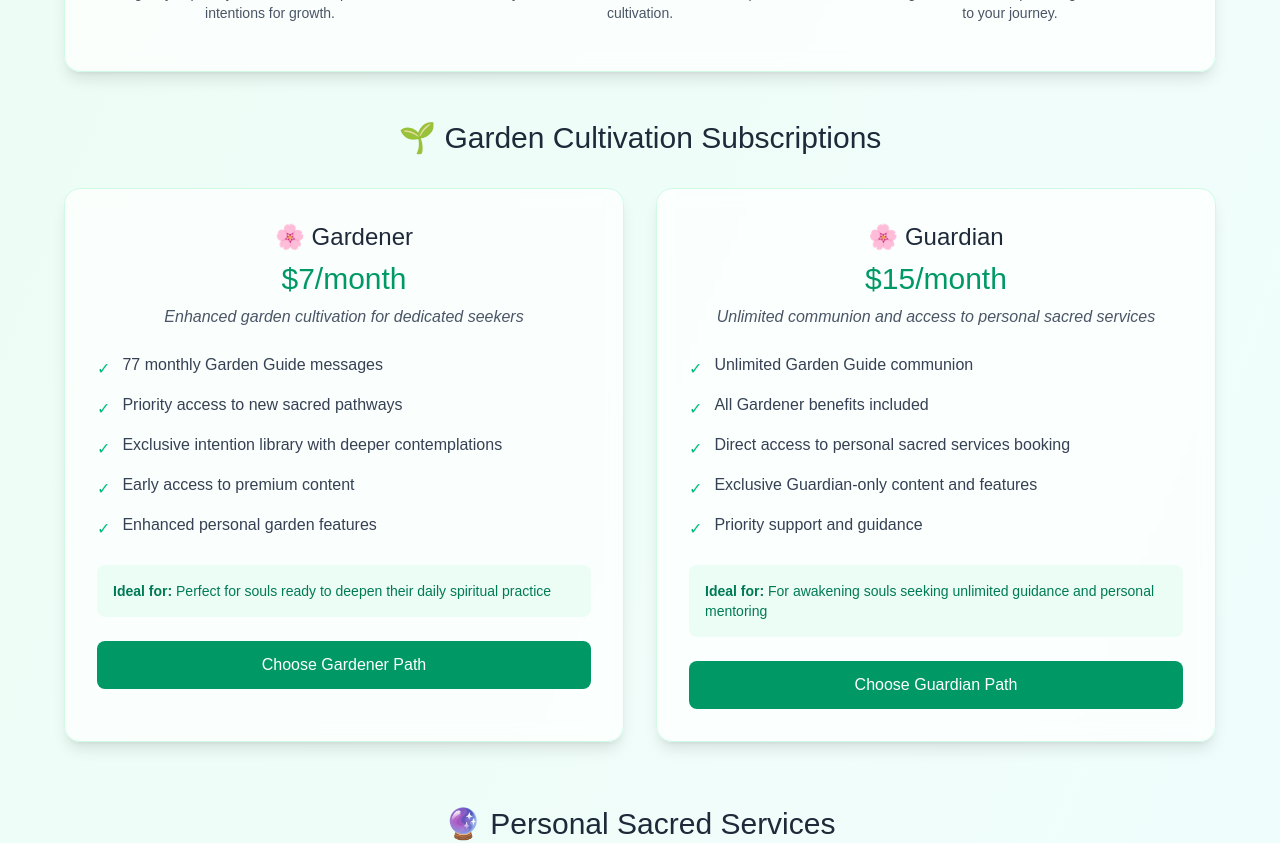
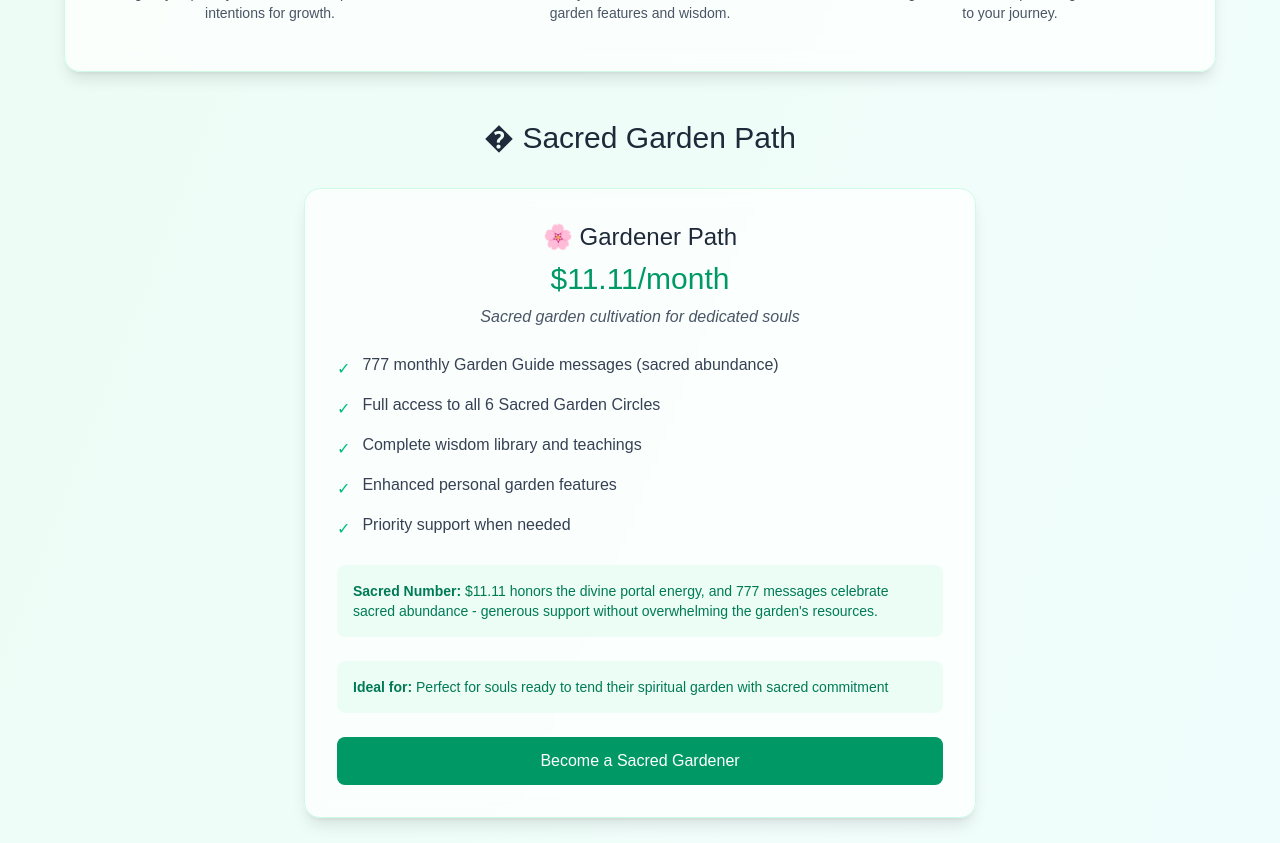
Before and after one commit to nest9tx/gentlegarden, a Next.js app: page /garden/services in a window 1280 px wide. Shown: the part 480-1323 px from the top of the page. Built offline with nearby package versions, Linux system fonts and the light colour scheme.

Commit message:
🌀 update to align with 1 tier system 🌀

```diff
--- a/src/app/garden-guide/page.tsx
+++ b/src/app/garden-guide/page.tsx
@@ -383,36 +383,40 @@ Consider joining as a Gardener ($7/month) for 77 monthly messages, or as a Guard
             <div className="text-2xl">🤖</div>
             <h1 className="text-white text-lg font-light">Garden Guide</h1>
             <div className="text-purple-300 text-xs mt-1">
-              {subscriptionTier === 'guardian' ? (
-                <span className="text-yellow-300 font-medium">✨ Unlimited sacred communion ✨</span>
-              ) : subscriptionTier === 'gardener' ? (
+              {subscriptionTier === 'gardener' ? (
                 <div>
-                  <span>{messageCount}/77 monthly messages used</span>
+                  <span className="text-green-300 font-medium">🌿 Sacred Gardener</span>
+                  <div className="mt-1">
+                    <span>{messageCount}/777 monthly messages used</span>
                     <div className="w-20 h-1 bg-purple-700 rounded-full mx-auto mt-1">
                       <div
-                      className="h-full bg-gradient-to-r from-purple-400 to-indigo-400 rounded-full transition-all duration-300"
-                      style={{ width: `${Math.min((messageCount / 77) * 100, 100)}%` }}
+                        className="h-full bg-gradient-to-r from-green-400 to-emerald-400 rounded-full transition-all duration-300"
+                        style={{ width: `${Math.min((messageCount / 777) * 100, 100)}%` }}
                       />
+                    </div>
                   </div>
                 </div>
               ) : (
                 <div>
+                  <span className="text-yellow-300 font-medium">🌱 Gentle Seeker</span>
+                  <div className="mt-1">
                     <span>{dailyMessageCount}/3 daily messages used</span>
                     <div className="w-16 h-1 bg-purple-700 rounded-full mx-auto mt-1">
                       <div
-                      className="h-full bg-gradient-to-r from-purple-400 to-indigo-400 rounded-full transition-all duration-300"
+                        className="h-full bg-gradient-to-r from-yellow-400 to-orange-400 rounded-full transition-all duration-300"
                         style={{ width: `${Math.min((dailyMessageCount / 3) * 100, 100)}%` }}
                       />
                     </div>
                   </div>
+                </div>
               )}
             </div>
-            <div className="text-purple-400 text-xs capitalize">
-              {subscriptionTier} tier
+            <div className="text-purple-400 text-xs">
+              Sacred communion available
             </div>
           </div>
           <div className="w-24 text-right">
-            {subscriptionTier !== 'guardian' && (
+            {subscriptionTier !== 'gardener' && (
               <Link
                 href="/garden/services"
                 className="text-xs text-purple-300 hover:text-yellow-300 transition-colors border border-purple-400 hover:border-yellow-300 px-3 py-1 rounded-full"
--- a/src/app/garden/page.tsx
+++ b/src/app/garden/page.tsx
@@ -170,12 +170,9 @@ export default function GardenDashboard() {
             <div className="flex justify-center items-center space-x-6 mb-2">
               <p className="text-purple-200 text-lg">
                 Day {journeyDays} of your awakening journey
-              </p>
-              <div className="text-sm px-3 py-1 rounded-full bg-gradient-to-r from-purple-500/30 to-indigo-500/30 text-purple-100 border border-purple-400/40">
-                {subscriptionTier === 'guardian' ? '🌳 Guardian Path' :
-                 subscriptionTier === 'gardener' ? '🌿 Gardener Journey' :
-                 '🌱 Seeker Beginning'}
-              </div>
+              </p>            <div className="text-sm px-3 py-1 rounded-full bg-gradient-to-r from-purple-500/30 to-indigo-500/30 text-purple-100 border border-purple-400/40">
+              {subscriptionTier === 'gardener' ? '� Sacred Gardener' : '� Gentle Seeker'}
+            </div>
             </div>
 
             {/* Gentle tier encouragement */}
@@ -183,7 +180,7 @@ export default function GardenDashboard() {
               <p className="text-purple-300 text-sm mt-2">
                 Your garden can bloom even brighter - explore our{' '}
                 <Link href="/garden/services" className="underline hover:text-purple-200">
-                  Sacred Services
+                  Sacred Gardener Path
                 </Link>
               </p>
             )}
@@ -266,24 +263,20 @@ export default function GardenDashboard() {
 
                 {/* Tier-specific benefits preview */}
                 <div className="space-y-1 mb-4">
-                  {subscriptionTier === 'guardian' ? (
+                  {subscriptionTier === 'gardener' ? (
                     <>
-                      <div className="text-xs text-green-300">✨ Unlimited AI guidance</div>
-                      <div className="text-xs text-green-300">🎯 Priority support access</div>
-                      <div className="text-xs text-green-300">🔮 Exclusive content library</div>
-                    </>
-                  ) : subscriptionTier === 'gardener' ? (
-                    <>
-                      <div className="text-xs text-blue-300">🌙 77 monthly messages ({messageUsage.monthly}/77 used)</div>
-                      <div className="text-xs text-blue-300">📚 Advanced wisdom access</div>
-                      <div className="text-xs text-blue-300">🌸 Community features</div>
+                      <div className="text-xs text-green-300">🌙 777 monthly messages ({messageUsage.monthly}/777 used)</div>
+                      <div className="text-xs text-green-300">📚 Complete wisdom access</div>
+                      <div className="text-xs text-green-300">� All Sacred Circle features</div>
                     </>
                   ) : (
                     <>
                       <div className="text-xs text-yellow-300">☀️ 3 daily messages ({messageUsage.daily}/3 used)</div>
                       <div className="text-xs text-yellow-300">🌱 Foundation practices</div>
                       <div className="text-xs text-purple-300 mt-2">
-                        <span className="underline">Upgrade for expanded access</span>
+                        <Link href="/garden/services" className="underline hover:text-purple-200">
+                          <span>Become a Sacred Gardener</span>
+                        </Link>
                       </div>
                     </>
                   )}
--- a/src/app/garden/personal/page.tsx
+++ b/src/app/garden/personal/page.tsx
@@ -56,8 +56,8 @@ export default function PersonalGarden() {
   const [isLoading, setIsLoading] = useState(true);
   const [gardenData, setGardenData] = useState<PersonalGardenData | null>(null);
   // Demo data - will be replaced with real user data when Supabase integration is fixed
-  const [subscriptionTier] = useState<string>('gardener'); // Demo: Set to 'seeker', 'gardener', or 'guardian' to test
-  const [messageUsage] = useState({ daily: 2, monthly: 23 }); // Demo usage stats
+  const [subscriptionTier] = useState<string>('gardener'); // Demo: Set to 'seeker' or 'gardener' to test
+  const [messageUsage] = useState({ daily: 2, monthly: 156 }); // Demo usage stats
   const [newIntention, setNewIntention] = useState('');
   const [isEditingIntention, setIsEditingIntention] = useState(false);
   const [newReflection, setNewReflection] = useState('');
@@ -271,37 +271,30 @@ export default function PersonalGarden() {
                 {/* Current Tier Status */}
                 <div className="bg-white/5 rounded-xl p-4">
                   <div className="flex items-center justify-between mb-3">
-                    <h3 className="text-purple-100 font-medium">Current Tier</h3>
-                    <div className="text-2xl">
-                      {subscriptionTier === 'guardian' ? '🌳' :
-                       subscriptionTier === 'gardener' ? '🌿' : '🌱'}
+                    <h3 className="text-purple-100 font-medium">Current Tier</h3>                  <div className="text-2xl">
+                    {subscriptionTier === 'gardener' ? '🌿' : '🌱'}
                   </div>
                 </div>
                 <div className="text-lg text-white mb-2 capitalize">
-                    {subscriptionTier === 'guardian' ? 'Guardian Path' :
-                     subscriptionTier === 'gardener' ? 'Gardener Journey' : 'Seeker Beginning'}
+                  {subscriptionTier === 'gardener' ? 'Sacred Gardener' : 'Gentle Seeker'}
                 </div>
 
                 {/* Usage Stats */}
-                  {subscriptionTier === 'guardian' ? (
+                {subscriptionTier === 'gardener' ? (
                   <div className="text-xs text-green-300 space-y-1">
-                      <div>✨ Unlimited AI guidance</div>
-                      <div>📚 All wisdom teachings</div>
-                      <div>🎯 Priority service access</div>
-                    </div>
-                  ) : subscriptionTier === 'gardener' ? (
-                    <div className="text-xs text-blue-300 space-y-1">
-                      <div>🌙 {messageUsage.monthly}/77 monthly messages</div>
-                      <div>📜 {9} wisdom teachings</div>
-                      <div>🌸 Enhanced features</div>
+                    <div>🌙 {messageUsage.monthly}/777 monthly messages</div>
+                    <div>� Complete access to all garden features</div>
+                    <div>� Full wisdom library</div>
+                    <div>� Priority support access</div>
                   </div>
                 ) : (
                   <div className="text-xs text-yellow-300 space-y-1">
                     <div>☀️ {messageUsage.daily}/3 daily messages</div>
-                      <div>📜 {4} foundation teachings</div>
+                    <div>🌱 Foundation practices access</div>
+                    <div>🌸 Sacred Circle participation</div>
                     <div className="text-purple-300 mt-2">
                       <Link href="/garden/services" className="underline hover:text-purple-200">
-                          Upgrade your garden →
+                        Become a Sacred Gardener →
                       </Link>
                     </div>
                   </div>
@@ -322,11 +315,11 @@ export default function PersonalGarden() {
                       href="/wisdom"
                       className="block text-xs text-purple-300 hover:text-purple-200 p-2 bg-white/5 rounded-lg transition-all"
                     >
-                      📜 Wisdom Grove ({subscriptionTier === 'guardian' ? '13' : subscriptionTier === 'gardener' ? '9' : '4'} teachings)
+                      📜 Wisdom Grove ({subscriptionTier === 'gardener' ? 'Complete' : 'Foundation'} teachings)
                     </Link>
-                    {(subscriptionTier === 'gardener' || subscriptionTier === 'guardian') && (
-                      <div className="text-xs text-blue-300 p-2 bg-blue-500/10 rounded-lg">
-                        🎯 Enhanced spiritual tools
+                    {subscriptionTier === 'gardener' && (
+                      <div className="text-xs text-green-300 p-2 bg-green-500/10 rounded-lg">
+                        � Sacred Gardener - Full access to all features
                       </div>
                     )}
                   </div>
@@ -380,27 +373,8 @@ export default function PersonalGarden() {
                           onClick={() => window.open('https://buy.stripe.com/4gMfZh4Zc0z60eW0HXfIs00', '_blank')}
                           className="w-full text-left p-2 bg-green-500/10 hover:bg-green-500/20 rounded-lg transition-all border border-green-500/20"
                         >
-                          <div className="text-green-300 font-medium">🌿 Gardener Path - $7/month</div>
-                          <div className="text-green-400 text-xs">77 monthly messages + advanced teachings</div>
-                        </button>
-                        <button
-                          onClick={() => window.open('https://buy.stripe.com/cNifZhdvI1Dae5M62hfIs01', '_blank')}
-                          className="w-full text-left p-2 bg-yellow-500/10 hover:bg-yellow-500/20 rounded-lg transition-all border border-yellow-500/20 mt-1"
-                        >
-                          <div className="text-yellow-300 font-medium">🌳 Guardian Path - $15/month</div>
-                          <div className="text-yellow-400 text-xs">Unlimited access + exclusive content</div>
-                        </button>
-                      </div>
-                    )}
-
-                    {subscriptionTier === 'gardener' && (
-                      <div className="mt-3 pt-3 border-t border-purple-400/20">
-                        <button
-                          onClick={() => window.open('https://buy.stripe.com/cNifZhdvI1Dae5M62hfIs01', '_blank')}
-                          className="w-full text-left p-2 bg-yellow-500/10 hover:bg-yellow-500/20 rounded-lg transition-all border border-yellow-500/20"
-                        >
-                          <div className="text-yellow-300 font-medium">🌳 Upgrade to Guardian - $15/month</div>
-                          <div className="text-yellow-400 text-xs">Unlimited communion + exclusive teachings</div>
+                          <div className="text-green-300 font-medium">🌿 Sacred Gardener Path - $11.11/month</div>
+                          <div className="text-green-400 text-xs">777 monthly messages + complete access</div>
                         </button>
                       </div>
                     )}
--- a/src/app/garden/services/page.tsx
+++ b/src/app/garden/services/page.tsx
@@ -8,36 +8,19 @@ export default function ServicesPage() {
     {
       id: 'gardener',
       name: 'Gardener',
-      price: '$7/month',
-      description: 'Enhanced garden cultivation for dedicated seekers',
-      stripeDescription: 'Monthly subscription for spiritual seekers ready to deepen their practice. Includes 77 monthly Garden Guide messages, priority access to new content, exclusive intention library, and enhanced personal garden features. Cancel anytime.',
+      price: '$11.11/month',
+      description: 'Sacred garden cultivation for dedicated souls',
+      stripeDescription: 'Monthly subscription for spiritual seekers ready to deepen their practice. Includes 777 monthly Garden Guide messages, access to all Sacred Garden Circles, complete wisdom library, and enhanced personal garden features. Cancel anytime.',
       imagePrompt: 'Peaceful garden scene with a person tending to flourishing plants and flowers, soft morning light filtering through leaves, representing spiritual growth and daily cultivation, watercolor style, serene and nurturing atmosphere',
       features: [
-        '77 monthly Garden Guide messages',
-        'Priority access to new sacred pathways',
-        'Exclusive intention library with deeper contemplations',
-        'Early access to premium content',
-        'Enhanced personal garden features'
+        '777 monthly Garden Guide messages (sacred abundance)',
+        'Full access to all 6 Sacred Garden Circles',
+        'Complete wisdom library and teachings',
+        'Enhanced personal garden features',
+        'Priority support when needed'
       ],
-      ideal: 'Perfect for souls ready to deepen their daily spiritual practice',
+      ideal: 'Perfect for souls ready to tend their spiritual garden with sacred commitment',
       checkoutUrl: 'https://buy.stripe.com/4gMfZh4Zc0z60eW0HXfIs00'
-    },
-    {
-      id: 'guardian',
-      name: 'Guardian',
-      price: '$15/month',
-      description: 'Unlimited communion and access to personal sacred services',
-      stripeDescription: 'Premium monthly subscription for souls seeking unlimited spiritual guidance. Includes unlimited Garden Guide communion, all Gardener benefits, direct access to personal sacred services booking, exclusive Guardian content, and priority support. Cancel anytime.',
-      imagePrompt: 'Majestic ancient tree with golden light radiating from its center, representing wisdom and unlimited growth, surrounded by sacred geometry patterns, ethereal and luminous atmosphere, digital art style with soft glowing effects',
-      features: [
-        'Unlimited Garden Guide communion',
-        'All Gardener benefits included',
-        'Direct access to personal sacred services booking',
-        'Exclusive Guardian-only content and features',
-        'Priority support and guidance'
-      ],
-      ideal: 'For awakening souls seeking unlimited guidance and personal mentoring',
-      checkoutUrl: 'https://buy.stripe.com/cNifZhdvI1Dae5M62hfIs01'
     }
   ];
 
@@ -157,8 +140,8 @@ export default function ServicesPage() {
               <div className="text-3xl mb-3">🌸</div>
               <h3 className="font-medium text-gray-700 mb-2">Seeking Deeper Practice?</h3>
               <p className="text-gray-600 text-sm">
-                Consider a <strong>Gardener Subscription</strong> for enhanced daily communion
-                and exclusive tools for spiritual cultivation.
+                Consider the <strong>Sacred Gardener Path</strong> for enhanced daily communion
+                and full access to all garden features and wisdom.
               </p>
             </div>
             <div className="p-4">
@@ -172,12 +155,12 @@ export default function ServicesPage() {
           </div>
         </div>
 
-        {/* Subscription Tiers */}
+        {/* Sacred Path Subscription */}
         <div className="mb-16">
           <h2 className="text-3xl font-light text-gray-800 mb-8 text-center">
-            🌱 Garden Cultivation Subscriptions
+            � Sacred Garden Path
           </h2>
-          <div className="grid md:grid-cols-2 gap-8">
+          <div className="max-w-2xl mx-auto">
             {subscriptionTiers.map((tier) => (
               <div
                 key={tier.id}
@@ -185,7 +168,7 @@ export default function ServicesPage() {
               >
                 <div className="text-center mb-6">
                   <h3 className="text-2xl font-light text-gray-800 mb-2">
-                    🌸 {tier.name}
+                    🌸 {tier.name} Path
                   </h3>
                   <div className="text-3xl font-light text-emerald-600 mb-2">
                     {tier.price}
@@ -206,6 +189,12 @@ export default function ServicesPage() {
 
                 <div className="bg-emerald-50 p-4 rounded-lg mb-6">
                   <p className="text-sm text-emerald-700">
+                    <strong>Sacred Number:</strong> $11.11 honors the divine portal energy, and 777 messages celebrate sacred abundance - generous support without overwhelming the garden&apos;s resources.
+                  </p>
+                </div>
+
+                <div className="bg-emerald-50 p-4 rounded-lg mb-6">
+                  <p className="text-sm text-emerald-700">
                     <strong>Ideal for:</strong> {tier.ideal}
                   </p>
                 </div>
@@ -214,7 +203,7 @@ export default function ServicesPage() {
                   className="w-full bg-emerald-600 text-white py-3 rounded-lg hover:bg-emerald-700 transition-colors duration-200 font-medium"
                   onClick={() => window.open(tier.checkoutUrl, '_blank')}
                 >
-                  Choose {tier.name} Path
+                  Become a Sacred Gardener
                 </button>
               </div>
             ))}
@@ -308,12 +297,13 @@ export default function ServicesPage() {
 
             <div>
               <h3 className="font-medium text-gray-700 mb-2">
-                How do subscriptions work with the Garden Guide?
+                How does the Sacred Garden Path work?
               </h3>
               <p className="text-gray-600 text-sm leading-relaxed">
-                Seekers receive 3 daily messages. Gardeners enjoy 77 monthly messages (about 2-3 daily).
-                Guardians have unlimited communion. Your conversation history and personal garden remain
-                yours regardless of subscription level.
+                Seekers receive 3 daily Garden Guide messages and access to all Sacred Circles.
+                Gardeners enjoy 777 monthly messages (about 25 daily) and complete access to all
+                garden features and wisdom. Your conversation history and personal garden remain
+                yours regardless of path.
               </p>
             </div>
 
```
Lines whose indentation alone changed are shown as unchanged.
